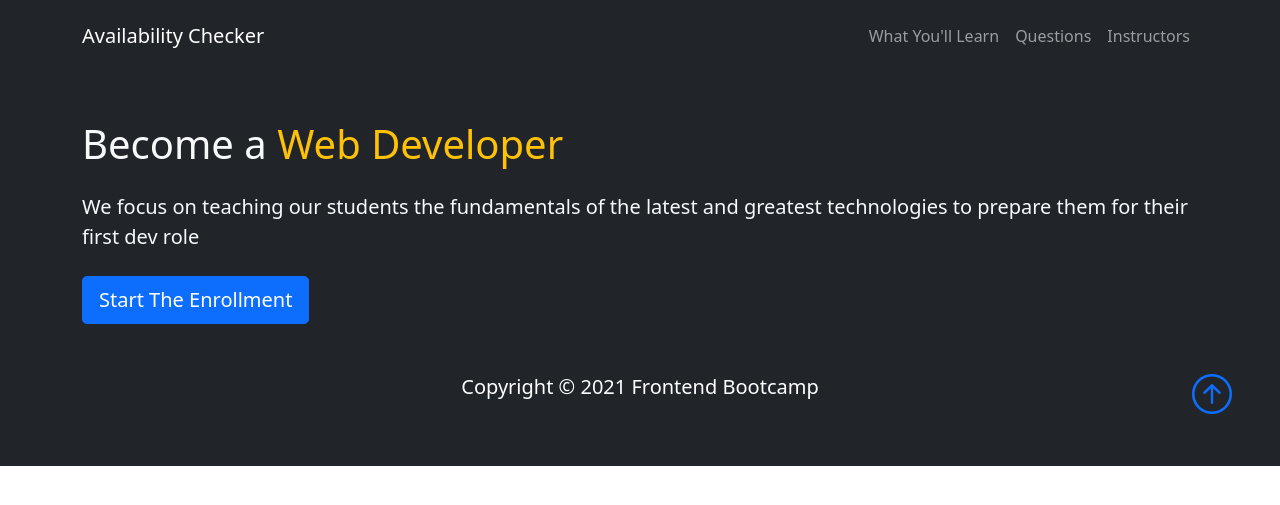
After one commit to bakabtw/availability_checker, a Django app: template templates/index.html in a window 1280 px wide. The commit adds this page. Shown: the top 505 px of the page. Run offline with Django 4.2, Linux system fonts and the light colour scheme; the template is opened without the code that fills it, so the values that code supplies are empty; some libraries are stand-ins or nearby versions.

Commit message:
Initial commit for the theme

```diff
--- /dev/null
+++ b/base/templates/base/showcase_component.html
@@ -0,0 +1,27 @@
+    <section
+      class="bg-dark text-light p-5 p-lg-0 pt-lg-5 text-center text-sm-start"
+    >
+      <div class="container">
+        <div class="d-sm-flex align-items-center justify-content-between">
+          <div>
+            <h1>Become a <span class="text-warning"> Web Developer </span></h1>
+            <p class="lead my-4">
+              We focus on teaching our students the fundamentals of the latest
+              and greatest technologies to prepare them for their first dev role
+            </p>
+            <button
+              class="btn btn-primary btn-lg"
+              data-bs-toggle="modal"
+              data-bs-target="#enroll"
+            >
+              Start The Enrollment
+            </button>
+          </div>
+<!--          <img-->
+<!--            class="img-fluid w-50 d-none d-sm-block"-->
+<!--            src="img/showcase.svg"-->
+<!--            alt=""-->
+<!--          />-->
+        </div>
+      </div>
+    </section>
--- /dev/null
+++ b/templates/footer.html
@@ -0,0 +1,9 @@
+    <footer class="p-5 bg-dark text-white text-center position-relative">
+      <div class="container">
+        <p class="lead">Copyright &copy; 2021 Frontend Bootcamp</p>
+
+        <a href="#" class="position-absolute bottom-0 end-0 p-5">
+          <i class="bi bi-arrow-up-circle h1"></i>
+        </a>
+      </div>
+    </footer>
--- /dev/null
+++ b/templates/index.html
@@ -0,0 +1,39 @@
+<!DOCTYPE html>
+<html lang="en">
+  <head>
+    <meta charset="UTF-8" />
+    <meta http-equiv="X-UA-Compatible" content="IE=edge" />
+    <meta name="viewport" content="width=device-width, initial-scale=1.0" />
+    <link
+      href="https://cdn.jsdelivr.net/npm/bootstrap@5.0.1/dist/css/bootstrap.min.css"
+      rel="stylesheet"
+      integrity="sha384-+0n0xVW2eSR5OomGNYDnhzAbDsOXxcvSN1TPprVMTNDbiYZCxYbOOl7+AMvyTG2x"
+      crossorigin="anonymous"
+    />
+    <link
+      rel="stylesheet"
+      href="https://cdn.jsdelivr.net/npm/bootstrap-icons@1.3.0/font/bootstrap-icons.css"
+    />
+    <title>Availability checker</title>
+  </head>
+  <body>
+    <!-- Navbar -->
+    {% include 'navbar.html' %}
+
+    <!-- Showcase -->
+    {% include 'base/showcase_component.html' %}
+
+    <!-- Hosts -->
+    {% block content %}
+    {% endblock content %}
+
+    <!-- Footer -->
+    {% include 'footer.html' %}
+
+    <script
+      src="https://cdn.jsdelivr.net/npm/bootstrap@5.0.1/dist/js/bootstrap.bundle.min.js"
+      integrity="sha384-gtEjrD/SeCtmISkJkNUaaKMoLD0//ElJ19smozuHV6z3Iehds+3Ulb9Bn9Plx0x4"
+      crossorigin="anonymous"
+    ></script>
+  </body>
+</html>
--- /dev/null
+++ b/templates/navbar.html
@@ -0,0 +1,28 @@
+    <nav class="navbar navbar-expand-lg bg-dark navbar-dark py-3">
+      <div class="container">
+        <a href="#" class="navbar-brand">Availability Checker</a>
+
+        <button
+          class="navbar-toggler"
+          type="button"
+          data-bs-toggle="collapse"
+          data-bs-target="#navmenu"
+        >
+          <span class="navbar-toggler-icon"></span>
+        </button>
+
+        <div class="collapse navbar-collapse" id="navmenu">
+          <ul class="navbar-nav ms-auto">
+            <li class="nav-item">
+              <a href="#learn" class="nav-link">What You'll Learn</a>
+            </li>
+            <li class="nav-item">
+              <a href="#questions" class="nav-link">Questions</a>
+            </li>
+            <li class="nav-item">
+              <a href="#instructors" class="nav-link">Instructors</a>
+            </li>
+          </ul>
+        </div>
+      </div>
+    </nav>
```
Also changed, not shown: base/templates/base/home.html (+32 -6 lines).
